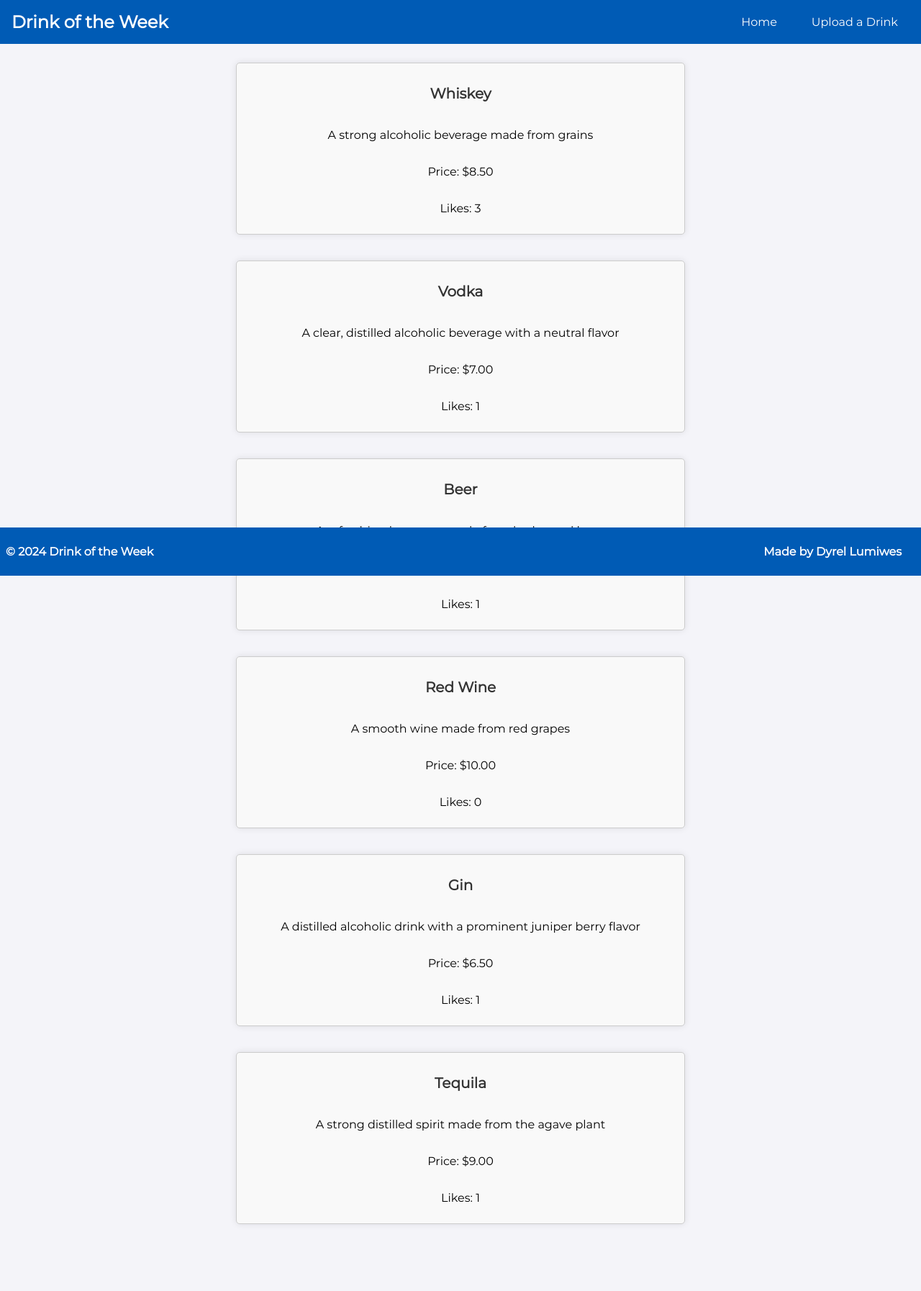
After one commit to dyrel78/COSC_349_ASGN_1, a PHP site: page /admin/admin-view-voting-page-preview.php in a window 1280 px wide. The commit adds this page. Shown: the whole page at 72% size. Run offline with PHP 8.4, Linux system fonts and the light colour scheme; data comes from the database, SQL or seed files in the repository.

Commit message:
Cosmetic changes, adding a vote preview page for admin staff

```diff
--- a/www/admin/admin-page.php
+++ b/www/admin/admin-page.php
@@ -46,7 +46,9 @@
 
         /* Navbar container */
         .navbar {
-            background-color: #0073e6;
+            /* background-color: #0073e6; */
+            background-color: #005bb5;
+
             overflow: hidden;
         }
 
@@ -85,6 +87,8 @@
             <div class="navbar-logo">Drink of the Week</div>
             <ul class="navbar-links">
                 <li><a href="admin-page.php">Home</a></li>
+                <li><a href="upload-page.php">Upload a Drink</a></li>
+                <li><a href="admin-view-voting-page-preview.php">View Voting Page</a></li>
                 <!-- <li><a href="/add">Add Drink</a></li> -->
                 <!-- <li><a href="logout.php">Logout</a></li> -->
                 <!-- <li><a href="about.php">About</a></li> -->
--- /dev/null
+++ b/www/admin/admin-view-voting-page-preview.php
@@ -0,0 +1,130 @@
+<?php
+session_start();
+// if (!isset($_SESSION['logged_in']) || $_SESSION['logged_in'] !== true) {
+//     header('Location: login.php');
+//     exit;
+// }
+?>
+
+<!DOCTYPE HTML PUBLIC "-//IETF//DTD HTML//EN">
+<html>
+
+<head>
+    <title>Drink of the Week Voting Page</title>
+    <style>
+        <?php include 'css/vote-page.css'; ?>
+        <?php include 'css/navbar.css'; ?>
+
+
+        @font-face {
+            font-family: "montserrat";
+            src: url(css/Montserrat-Regular.woff2);
+
+        }
+
+
+        body {
+            font-family: 'montserrat', sans-serif;
+        }
+
+        .card-grid {
+            display: flex;
+            flex-wrap: wrap;
+            justify-content: center;
+            gap: 1rem;
+            flex-direction: row;
+            padding: 1rem;
+            /* border: solid 3px red; */
+        }
+
+            /* Navbar.css */
+
+        .footer {
+            /* position: fixed; */
+            position:sticky;
+            width: 100%;
+            /* height: 2.5%; */
+
+        }
+        .footer >p {
+            color: #fff;
+            font-size: 1rem;
+            font-weight: bold;
+            margin-right: 35px;
+
+            }
+
+        #selected-drink {
+            background-color: lightgreen;
+        }
+
+
+
+    </style>
+
+
+</head>
+
+<body class=vote-body>
+    <div class="card-container">
+
+        <nav class="navbar">
+            <div class="navbar-logo">Drink of the Week</div>
+            <ul class="navbar-links">
+                <li><a href="admin-page.php">Home</a></li>
+                <!-- <li><a href="/add">Add Drink</a></li> -->
+                <li><a href="upload-page.php">Upload a Drink</a></li>
+                <!-- <li><a href="about.php">About</a></li> -->
+            </ul>
+        </nav>
+
+
+        <div class="card-grid">
+            <?php
+            error_reporting(E_ALL);
+            ini_set('display_errors', 1);
+            $db_host   = '192.168.2.12';
+            $db_name   = 'drinksDB';
+            $db_user   = 'admin_account';
+            $db_passwd = 'strong_admin_password';
+
+            $pdo_dsn = "mysql:host=$db_host;dbname=$db_name";
+
+            $pdo = new PDO($pdo_dsn, $db_user, $db_passwd);
+            $pdo->setAttribute(PDO::ATTR_ERRMODE, PDO::ERRMODE_EXCEPTION);
+
+            $q = $pdo->query("SELECT * FROM Drinks");
+
+            while ($row = $q->fetch()){
+                    echo "<div class='card-item'>";
+                    echo "<h3>" . htmlspecialchars($row["name_of_drink"]) . "</h3>";
+                    echo "<p>" . htmlspecialchars($row["descripton"]) . "</p>";
+                    echo "<p>Price: $" . htmlspecialchars($row["price"]) . "</p>";
+                    // echo "<p>Rating: " . htmlspecialchars($row["rating"]) . "</p>";
+                    echo "<p>Likes: " . htmlspecialchars($row["likes"]) . "</p>";
+                    // echo "<button>Vote</button>";
+                    // echo "<select name='rating'>" . htmlspecialchars($row["rating"])
+                    echo "</div>";
+
+            }
+
+            ?>
+
+
+
+
+        </div>
+
+        <div class="footer">
+            <p> &copy; 2024 Drink of the Week </p>
+            <p> Made by Dyrel Lumiwes </p>
+
+
+        </div>
+
+    </div>
+
+
+</body>
+
+</html>
--- a/www/admin/css/data-display-page.css
+++ b/www/admin/css/data-display-page.css
@@ -51,6 +51,8 @@ table {
     border-collapse: collapse;
     box-shadow: 0 2px 4px rgba(0,0,0,0.1);
     overflow: hidden;
+
+
 }
 
 th, td {
--- a/www/admin/css/navbar.css
+++ b/www/admin/css/navbar.css
@@ -13,11 +13,18 @@
 
   }
 
-.footer {
+  .footer {
+    position: sticky;
+    bottom: 0;
+    /* background-color: #333; */
+    /* background-color: #fe56b8; */
+    background-color: #005bb5;
+        padding: 0.5rem;
+    display: flex;
+    justify-content: space-between;
+    align-items: center;
 
-    bottom: 0;
-    /* width: 100%; */
-
+    width: 99%;
   }
 .footer >p {
   color: #fff;
--- a/www/admin/css/vote-page.css
+++ b/www/admin/css/vote-page.css
@@ -9,7 +9,7 @@
 body {
     font-family: "montserrat";
     /* background-color: #f4f4f4; */
-    background-color:beige;
+    background-color: #f4f4f9;
     margin: 0;
     padding: 0;
      display: flex;
--- a/www/admin/upload-page.php
+++ b/www/admin/upload-page.php
@@ -73,6 +73,7 @@ $pdo_dsn = "mysql:host=$db_host;dbname=$db_name";
             <div class="navbar-logo">Drink of the Week</div>
             <ul class="navbar-links">
                 <li><a href="admin-page.php">Home</a></li>
+                <li><a href="admin-view-voting-page-preview.php">View Voting Page</a></li>
                 <!-- <li><a href="logout.php">Logout</a></li> -->
                 <!-- <li><a href="voting-page.php">Vote for the next drink of the week</a></li> -->
             </ul>
@@ -95,12 +96,13 @@ $pdo_dsn = "mysql:host=$db_host;dbname=$db_name";
 
                 <input type="submit" value="Upload Drink">
             </form>
-        </div>
-        <?php
+            <?php
         if (isset($error_message)) {
             echo "<p class='" . (isset($error) ? 'error-message' : 'success-message') . "'>" . htmlspecialchars($error_message) . "</p>";
         }
         ?>
+        </div>
+
 
 
         <footer class="footer">
--- a/www/voter/css/style.css
+++ b/www/voter/css/style.css
@@ -7,6 +7,7 @@ body {
     /* font-family: Arial, sans-serif; */
     font-family: "montserrat";
     background-color: #f4f4f4;
+
     margin: 0;
     /* display: flex; */
     /* justify-content: center;
@@ -32,9 +33,12 @@ body {
     box-shadow: 0 0 10px #0000001a;
     height: 100vh;
     width: 100vw;
+
+
 }
 .container {
     background-color: #fff;
+
     /* padding: 20px; */
     /* border-radius: 5px;
     box-shadow: 0 0 10px #0000001a; */
--- a/www/voter/css/vote-page.css
+++ b/www/voter/css/vote-page.css
@@ -28,6 +28,12 @@ body {
     flex-direction: row;
 
   } */
+
+.card-grid{
+  /* background-image: linear-gradient(180deg, #9fe8fa, #f4f4f9); */
+  background-color: #9fe8fa;
+
+}
 
 
 
```
Also changed, not shown: www/admin/css/style.css (+12 -2 lines), www/voter/css/navbar.css (+11 -2 lines), www/voter/index.php (+23 -9 lines).
